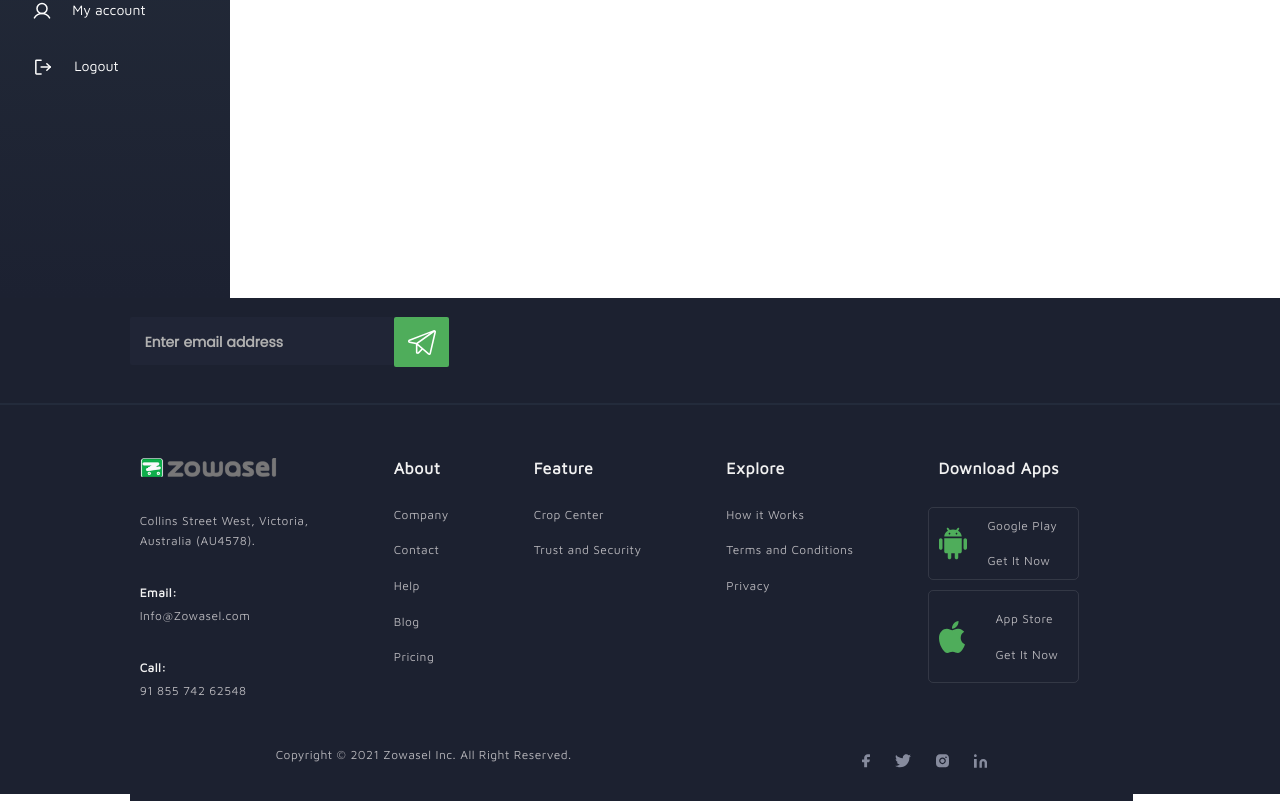
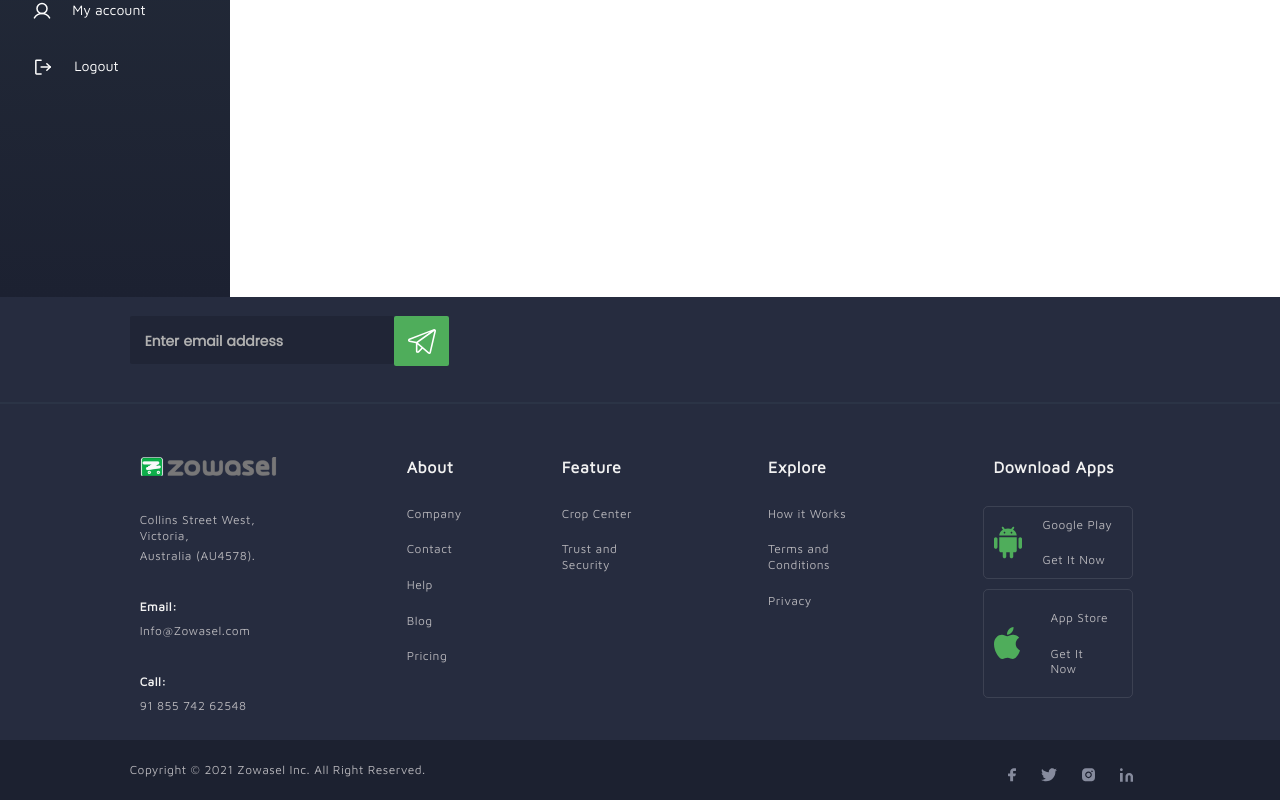
Before and after one commit to Zowaselinc/zowaselglobaluser, a Vue app: page /navigation in a window 1280 px wide. Shown: the part 586-1387 px from the top of the page. Built offline with nearby package versions, Linux system fonts and the light colour scheme.

Commit message:
added more changes to footer

```diff
--- a/src/assets/scss/navigation.scss
+++ b/src/assets/scss/navigation.scss
@@ -30,9 +30,9 @@ nav {
 
         .search-barr {
             flex: 1;
-            border: 1px solid #EDEDEE;
+            border: 1px solid #ededee;
             border-radius: 4px;
-            background: #FFFFFF;
+            background: #ffffff;
             padding: 5px 16px;
             gap: 10px;
 
@@ -46,7 +46,7 @@ nav {
 
                 &::placeholder {
                     @include textStyles(Poppins, 500, 12px, 20px);
-                    color: #96949C;
+                    color: #96949c;
                 }
             }
         }
@@ -61,22 +61,21 @@ nav {
 // Side Bar
 #sidebarMenu {
     padding: 60px 16px 4px;
-    height: 801px;
+    height: 100vh;
     width: 18%;
     z-index: 600;
-    color: #FFFFFF;
-    background: linear-gradient(180deg, #29333F 0%, #1C2131 100%);
+    color: #ffffff;
+    background: linear-gradient(180deg, #29333f 0%, #1c2131 100%);
 
     #side-menu {
         a span {
             margin-left: 20.28px;
             @include textStyles("Maven Pro", 400, 14px, 116%);
-
         }
     }
 
     .sidebar-active {
-        background: #05B050;
+        background: #05b050;
         border-radius: 4px;
         padding-inline: 16px;
     }
@@ -86,12 +85,10 @@ nav {
 footer {
     width: 100%;
     height: 496px;
-    background: #1C2130;
-
+background: #262C3F;
     .footer-main {
         margin-inline: 10.13% 11.5%;
         position: relative;
-
     }
 
     .footer-top {
@@ -116,27 +113,25 @@ footer {
 
         .send-icon {
             width: 55px;
-            background: #4FAD5B;
+            background: #4fad5b;
             border-radius: 2px;
             height: inherit;
 
-            >img {
+            > img {
                 height: 50%;
             }
-
         }
     }
 
     // footer info
-
 }
 
 .footer-info {
     @include flexed-Container(row, flex-start, flex-start);
     @include textStyles("Maven Pro", 400, 12px, 130%);
-    color: #B5B4B9;
+    color: #b5b4b9;
     letter-spacing: 0.04em;
-    gap: 65px;
+    gap: 80px;
     padding-top: 80px;
 
     .footer-item-A {
@@ -144,10 +139,9 @@ footer {
             width: 161px;
         }
 
-        >div {
+        > div {
             padding: 10px;
         }
-
 
         .footer-contact {
             h2 {
@@ -156,22 +150,18 @@ footer {
 
             h2,
             p {
-
                 padding: 0 !important;
             }
-
         }
     }
 
     h2 {
         letter-spacing: 0.04em;
         @include textStyles("Maven Pro", 700, 16px, 130%);
-        color: #F1F1F1;
-
-
+        color: #f1f1f1;
     }
 
-    div~div>* {
+    div ~ div > * {
         padding: 10px;
     }
 
@@ -182,7 +172,6 @@ footer {
             border: 0.7px solid rgba(255, 255, 255, 0.1);
             border-radius: 5px;
             padding: 0;
-
         }
 
         .google-Img {
@@ -190,20 +179,24 @@ footer {
         }
     }
 }
-
+.copyright-container {
+    margin-inline: 10.13% 11.5%;
+}
 .copyright {
-    padding: 22px 146px;
+    padding-block: 22px;
+    height: 60px;
+    align-items: baseline;
     background: #1C2130;
-    justify-content: space-between;
 
     p {
         @include textStyles("Maven Pro", 400, 12px, 130%);
         letter-spacing: 0.04em;
-        color: #B5B4B9;
+        color: #b5b4b9;
     }
     .social-media {
         // width: 8.68%;
         gap: 25px;
+        right: 0%;
 
     }
 }
--- a/src/layouts/partials/Footer.vue
+++ b/src/layouts/partials/Footer.vue
@@ -77,9 +77,11 @@
 
                 </div>
             </div>
-            <div class="copyright d-flex flex-row ">
+        </div>
+        <div class="copyright">
+            <div class="copyright-container  d-flex flex-row position-relative">
                 <p>Copyright © 2021 Zowasel Inc. All Right Reserved.</p>
-                <div class="social-media d-flex">
+                <div class="social-media d-flex position-absolute">
                     <a href="#">
                         <img src="@/assets/images/vectors/facebook.svg" alt="facebook">
                     </a>
@@ -94,7 +96,7 @@
                     </a>
                 </div>
             </div>
-        </div>
+            </div>
     </footer>
 </template>
 
```
